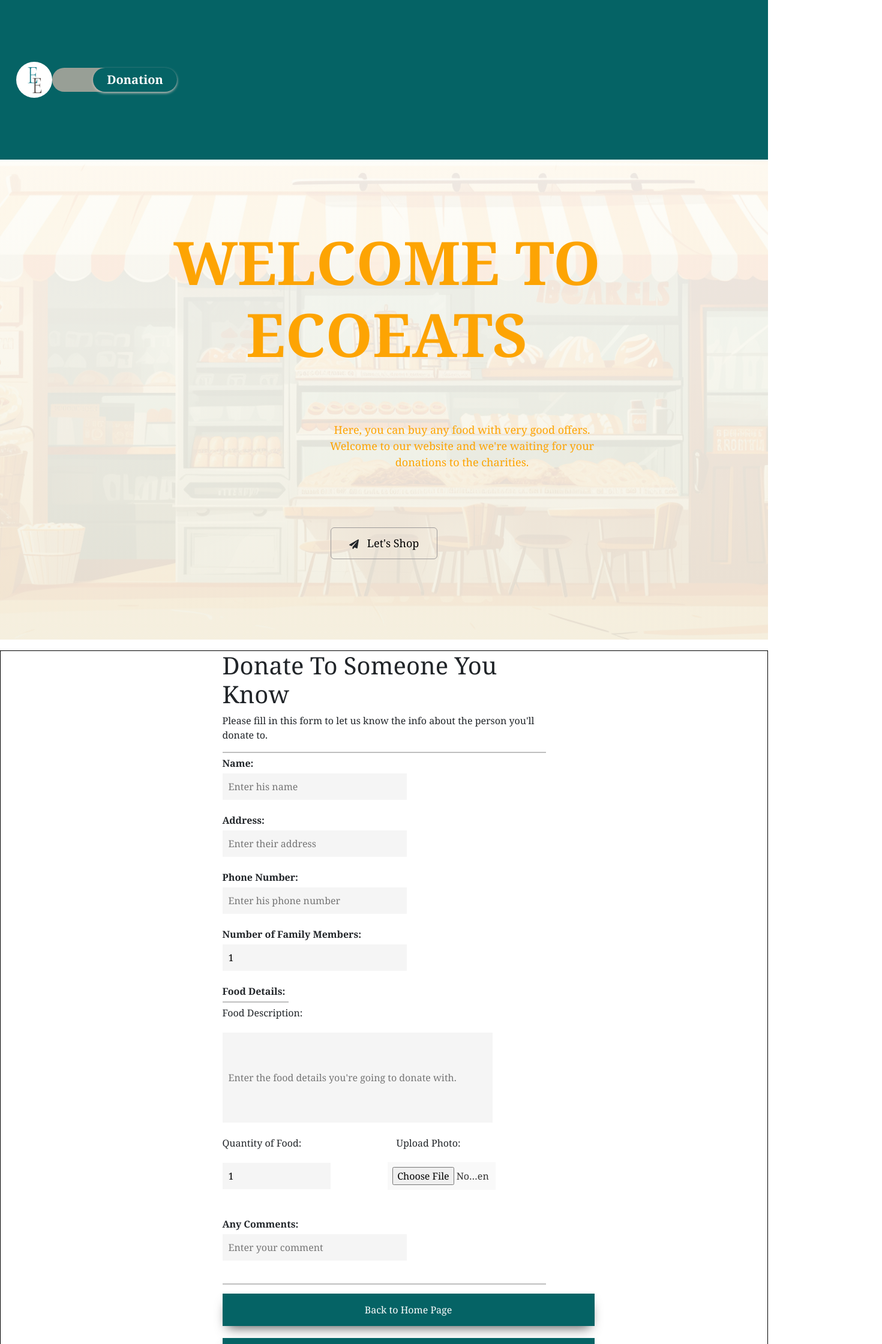
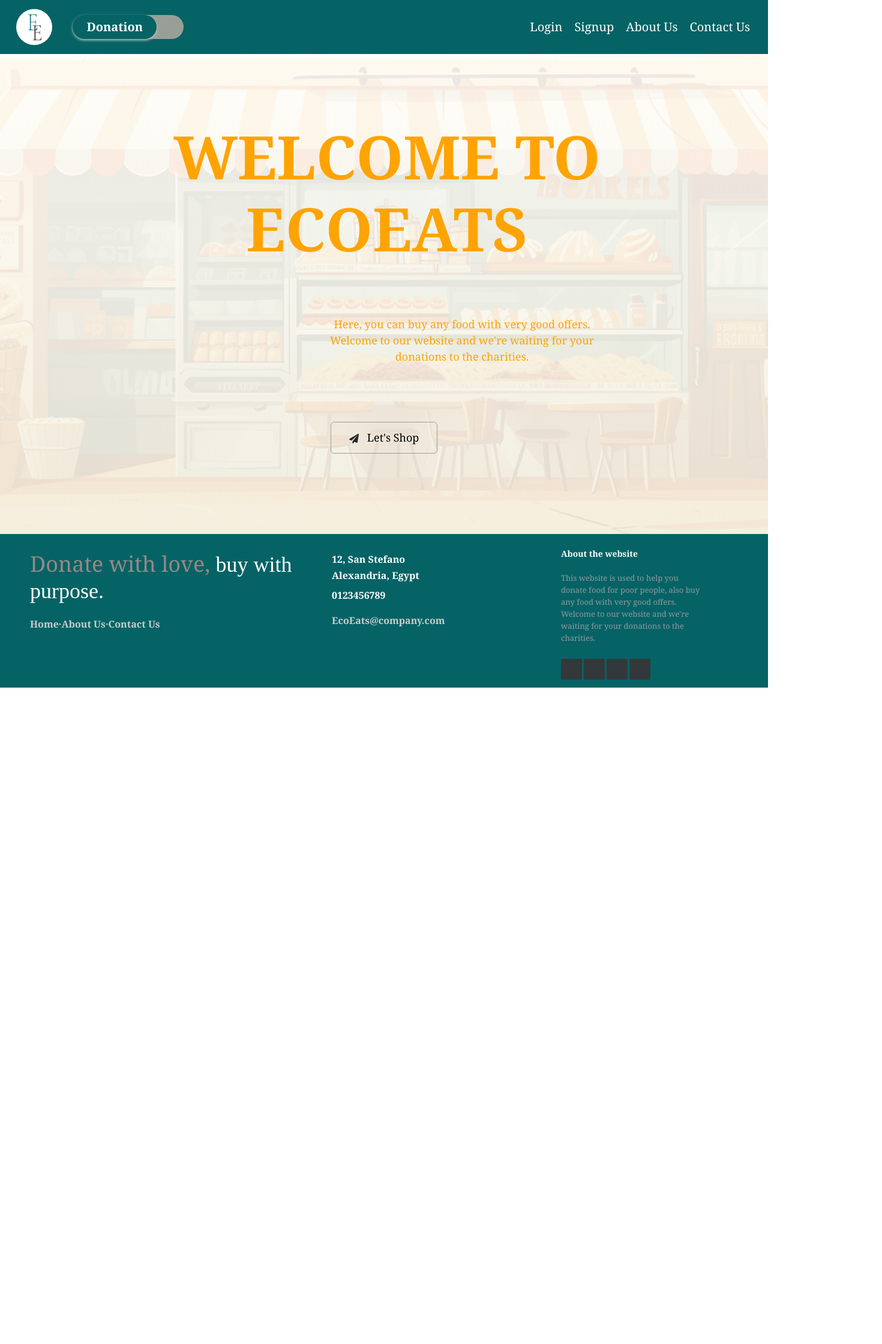
Before and after one commit to RehamMuhammed/EcoEats, a React (Create React App) app: page /Buy in a window 1280 px wide. Shown: the top 2240 px of the page at 60% size, 1470 px wide, since content can reach past the window. After the commit the page ends 1146 px from the top, so only its background shows below. Built offline with nearby package versions, Linux system fonts and the light colour scheme.

Commit message:
Modify UI

```diff
--- a/src/App.js
+++ b/src/App.js
@@ -23,6 +23,7 @@ const [toggle ,setToggle] = useState(false);
     <Navbar toggle={toggle} setToggle={setToggle}/>
   <div style={{minHeight: "80vh"}}>
   <Routes>
+      <Route path="/donation-form" element={<DonationThoSoYk/>}/>
       <Route path="/signup" element={<Signup/>}/>
       <Route path="/login" element={<Login/>}/>
       <Route path="/buy" element={<BuyHome/>}/>
@@ -31,7 +32,7 @@ const [toggle ,setToggle] = useState(false);
   </div>
     {/* <Header/>
     <About/> */}
-    <DonationThoSoYk/>
+    {/* <DonationThoSoYk/> */}
     <Footer toggle={toggle}/>
 
     </Router>
--- a/src/components/About/About.css
+++ b/src/components/About/About.css
@@ -102,3 +102,9 @@
     cursor: pointer;
 
 }
+
+.hrr{
+    display: flex;
+    color: black;
+    text-decoration: none;
+}
--- a/src/components/About/About.jsx
+++ b/src/components/About/About.jsx
@@ -2,6 +2,7 @@ import React from "react";
 import "./About.css";
 import img from "../../images/charityy.png";
 import img2 from "../../images/someoneee.png";
+import { Link } from "react-router-dom";
 
 
 const About = () => {
@@ -30,6 +31,7 @@ const About = () => {
 
     <div className="someonedon-container">
       <div className="textt22">
+      <Link to="/donation-form" className="hrr">
         <div className="textonly">
         <h1 className="text11">
           Donation Through Someone You Know
@@ -46,8 +48,10 @@ const About = () => {
         <div className="imgg2">
       <img src={img2} />
       </div>
+      </Link>
       </div>
     </div>
+
     </div>
   );
 };
--- a/src/components/DonationThSoYk/DonationThSoYk.css
+++ b/src/components/DonationThSoYk/DonationThSoYk.css
@@ -4,10 +4,13 @@
   font-family: Arial, Helvetica, sans-serif;
   /* margin-left:150px; */
   /* margin-right:15px; */
-  border: 1px solid #000000;
-  margin-bottom: 18px;
-  margin-top: 18px;
-  padding: 0px 100px 0 100px;
+  background:linear-gradient(rgba(0, 0, 0, 0.263), rgba(0, 0, 0, 0.263)), url("../../images/formdon.jpg");
+  background-repeat: no-repeat;
+  background-size: cover;
+  /* background-position: -120px; */
+  /* margin-bottom: 18px;
+  margin-top: 18px; */
+  /* padding: 0px 100px 0 100px; */
   /* background-color: #333; */
   }
   input[type=textt], input[type=number]
@@ -47,6 +50,8 @@
       display: inline-block;
       position: relative;
       transition: 0.5s;
+      text-decoration: none;
+      text-align: center;
     }
 
   .donbutton.button:after {
@@ -77,6 +82,7 @@
         padding: 8px;
         background-color: #f9f9f9;
         color: #333;
+        width: 290px;
       }
 
       .quantity-input {
@@ -110,11 +116,21 @@
       .form{
         display: flex;
         justify-content: center;
+
       }
       .form form{
         /* background-color: red; */
         width: 50%;
+        border: 1px solid #000000;
+        padding: 30px;
+        margin: 20px 0px;
         /* display: flex;
         flex-direction: column;
         align-items: center; */
       }
+
+      .button-gp{
+        padding-top: 10px;
+        display: flex;
+        gap: 30px;
+      }
--- a/src/components/DonationThSoYk/DonationThSoYk.jsx
+++ b/src/components/DonationThSoYk/DonationThSoYk.jsx
@@ -1,5 +1,6 @@
 import React from "react";
 import "./DonationThSoYk.css";
+import { Link } from "react-router-dom";
 
 const DonationThoSoYk = () => {
     return (
@@ -23,7 +24,7 @@ const DonationThoSoYk = () => {
 	 			<br></br>
 
 				 <label for="familyno"><b>Number of Family Members:</b></label><br></br>
-	 			<input type="number" placeholder="How many family members?"  value="1" name="number" required></input>
+	 			<input type="number" placeholder="1"  min="1" max="100"  name="number" required></input>
 	 			<br></br>
 
 	 			<label for="details"><b>Food Details:</b></label>
@@ -36,9 +37,9 @@ const DonationThoSoYk = () => {
 
 
 				<p>Quantity of Food:&nbsp;&nbsp;&nbsp;&nbsp;&nbsp;&nbsp;&nbsp;&nbsp;&nbsp;&nbsp;&nbsp;&nbsp;&nbsp;&nbsp;&nbsp;&nbsp;&nbsp;&nbsp; &nbsp;&nbsp;&nbsp;&nbsp;&nbsp;&nbsp;&nbsp;&nbsp;&nbsp;&nbsp;&nbsp;&nbsp;&nbsp;&nbsp;&nbsp;&nbsp;&nbsp;&nbsp;&nbsp;Upload Photo:</p>
-                      <input type="number" name="quantity" min="1" max="100" value="1" style={{width: '180px'}}></input>
+                      <input type="number" name="quantity" min="1" max="100" placeholder="1" style={{width: '180px'}}></input>
 					  &nbsp;&nbsp;&nbsp;&nbsp;&nbsp;&nbsp;&nbsp;&nbsp;&nbsp;&nbsp;&nbsp;&nbsp;&nbsp;&nbsp;&nbsp;&nbsp;&nbsp;&nbsp;&nbsp;&nbsp;&nbsp;&nbsp;&nbsp;
-                      <input type="file" class="file-input" id="name" style={{width: '180px'}}></input>
+                      <input type="file" class="file-input" id="name"></input>
 
 				<br></br>
 				<br></br>
@@ -47,9 +48,10 @@ const DonationThoSoYk = () => {
 	 			<br></br>
 	 			<hr></hr>
 
-	 			<button type="button" class="donbutton button" onClick=""> Back to Home Page </button>
+				<div className="button-gp">
+	 			<Link  class="donbutton button" to="/"> Back to Home Page </Link>
 	 			<button type="button" class="donbutton button" onClick="">Donate Now</button>
-
+				 </div>
 	 		</form>
 	 	</div>
 
--- a/src/components/Navbar/Navbar.css
+++ b/src/components/Navbar/Navbar.css
@@ -4,13 +4,19 @@
     display: flex;
     justify-content: space-between;
     align-items: center;
+  }
 
+  .left-child{
+    display: flex;
+    align-items: center;
+    gap: 40px;
   }
 
   nav ul {
     list-style-type: none;
     /* margin-top: -55px;
     padding-left: 1095px; */
+    margin-bottom: 0px;
   }
 
   nav li {
@@ -52,7 +58,8 @@
     /* margin-top: 20px; */
     /* left: ; */
     display: flex;
-    margin-right: 1080px;
+    /* margin-right: 50px; */
+    position: relative;
 
 
   }
@@ -75,14 +82,14 @@
     border-radius: 30px;
     position: absolute;
     transition: all 0.2s ease;
-    left: 85px;
-    margin-left: 150px;
+    right: 0%;
+    /* margin-left: 150px; */
 
   }
 
   .disable{
     background-color: #056365;
-    left: 5px;
+    /* left: 5px; */
     width: 140px;
     height: 40px;
     font-weight: bold;
@@ -94,7 +101,6 @@
     padding: 8px 12px;
     border-radius: 30px;
     position: absolute;
-    transition: all 0.1s ease;
-    right: 80px;
-
+    transition: all 0.2s ease;
+    right: 25%;
   }
--- a/src/components/Navbar/Navbar.js
+++ b/src/components/Navbar/Navbar.js
@@ -19,14 +19,18 @@ const Navbar = ({toggle , setToggle}) => {
   }
   return (
     <nav style={{backgroundColor : toggle ? "#FDA403" : "#056365"  }}>
+      <div className="left-child">
       <div className="App">
+      <Link to="/">
       <img src={ require('../../images/logo.png')} height={60} width={60} >
     </img>
+    </Link>
       </div>
       <div className="toggle-container" onClick={handleToggleChange}>
         <div className={`toggle-btn ${!toggle ? "disable" : ""}`}>{toggle ? "Buy" : "Donation"}
         {/* <Route path="/Buy" element={<BuyHome/>}/> */}
         </div>
+      </div>
       </div>
       <ul>
         <li><Link className="nav-link" to="/login">Login</Link></li>
```
Also changed, not shown: src/images/formdon.jpg (added).
